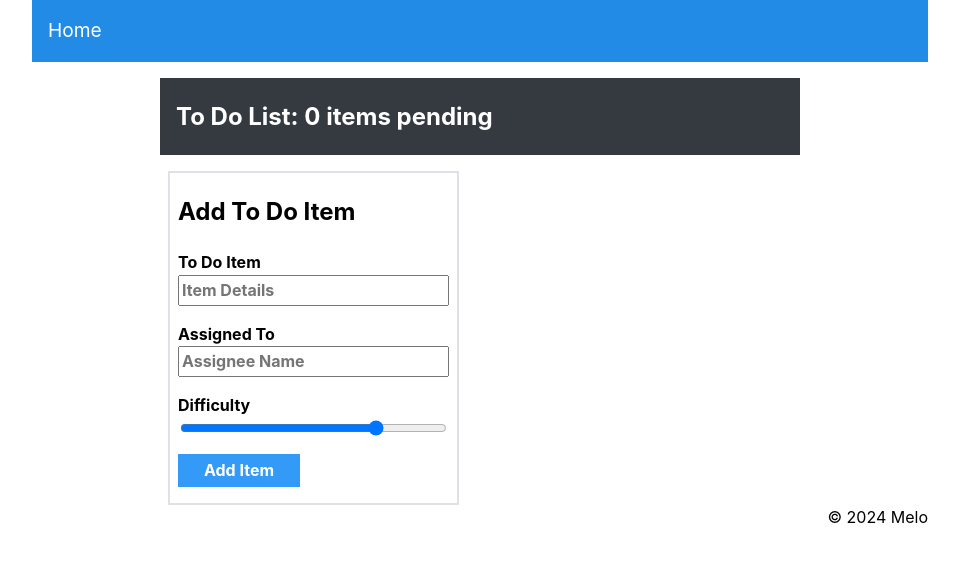
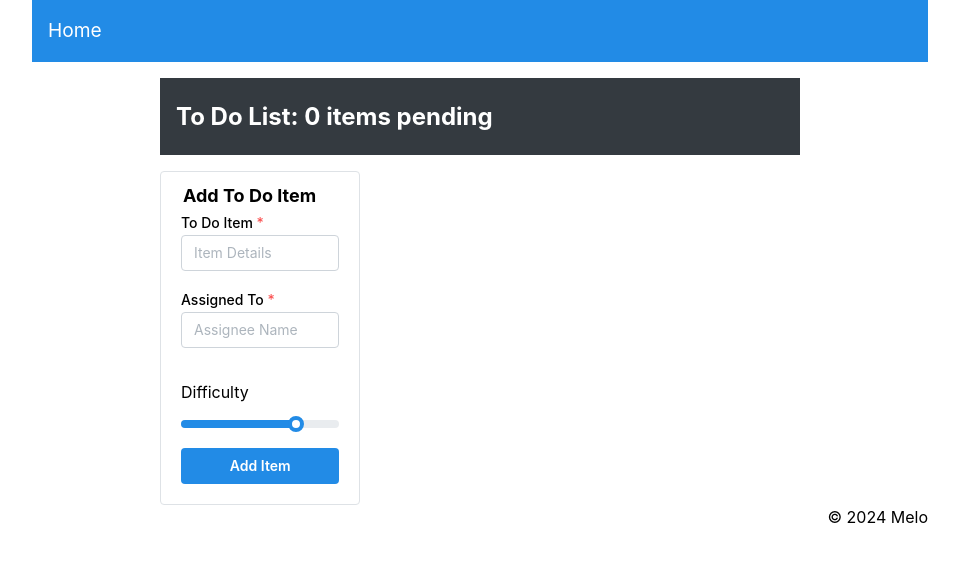
Before and after one commit to MelodicXP/todo-app, a React (Vite) app: page / in a window 1280 px wide. Shown: the top 562 px of the page, without its empty margins (160-1119 px from the left). Built offline with nearby package versions, Linux system fonts and the light colour scheme.

Commit message:
Refactor to use mantine

```diff
--- a/src/Components/Form/Form.scss
+++ b/src/Components/Form/Form.scss
@@ -1,34 +1,5 @@
-.form {
-  display: flex;
-  flex-direction: column;
-  border: 2px solid #dee2e6;
-  margin-left: .5rem;
-
-
-  & label {
-    display: flex;
-    flex-direction: column;
-    // border: 1px solid blue;
-    margin-bottom: 1rem;
-    margin-left: 0.5rem;
-    margin-right: .5rem;
-    font-weight: bold;
-  }
-
-  & h2{
-    margin-left: 0.5rem;
-    margin-right: .5rem;
-  }
+.mantine-Fieldset-legend {
+  font-weight: bold;
+  font-size: large;
+  margin: auto;
 }
-
-#add-item-button {
-  background-color: #339af8;
-  color: white;
-  border: none;
-  padding: 0.25rem;
-  width: 45%;
-  &:hover {
-    background-color: #1e7acb; // Darker shade of blue for hover effect
-    cursor: pointer; // Optional: Changes cursor to pointer to indicate it's clickable
-  }
-}
--- a/src/Components/Form/index.jsx
+++ b/src/Components/Form/index.jsx
@@ -1,32 +1,48 @@
-import './Form.scss'
+import './Form.scss';
+import { Fieldset, TextInput, Button, Group} from '@mantine/core';
+import { Slider, Text } from '@mantine/core';
 
 const Form = (props) => {
 
   const { handleSubmit, handleChange, defaultValues } = props;
   return (
-    <form className='form' onSubmit={handleSubmit}>
+    <Fieldset component="form" onSubmit={handleSubmit} legend="Add To Do Item">
 
-      <h2>Add To Do Item</h2>
+      <TextInput
+        data-testid="item-details-input"
+        label="To Do Item"
+        placeholder="Item Details"
+        onChange={handleChange}
+        name="text"
+        required
+      />
 
-      <label>
-        <span>To Do Item</span>
-        <input onChange={handleChange} name="text" type="text" placeholder="Item Details" data-testid="item-details-input"/>
-      </label>
+      <TextInput
+        data-testid="assigned-to-input"
+        label="Assigned To"
+        placeholder="Assignee Name"
+        onChange={handleChange}
+        name="assignee"
+        mt="md"
+        required
+      />
 
-      <label>
-        <span>Assigned To</span>
-        <input onChange={handleChange} name="assignee" type="text" placeholder="Assignee Name" data-testid="assigned-to-input"/>
-      </label>
+      <Text size="md" mt="xl">Difficulty</Text>
+      <Slider
+        defaultValue={defaultValues}
+        min={1}
+        max={5} step={1}
+        onChange={handleChange}
+        name="difficulty"
+        data-testid="difficulty"
+        mt="sm"
+      />
 
-      <label>
-        <span>Difficulty</span>
-        <input onChange={handleChange} defaultValue={defaultValues} type="range" min={1} max={5} name="difficulty" data-testid="difficulty"/>
-      </label>
+      <Group>
+        <Button fullWidth mt="md" id='add-item-button' type="submit" data-testid="add-item-button">Add Item</Button>
+      </Group>
 
-      <label>
-        <button id='add-item-button' type="submit" data-testid="add-item-button">Add Item</button>
-      </label>
-    </form>
+    </Fieldset>
   )
 }
 
```
